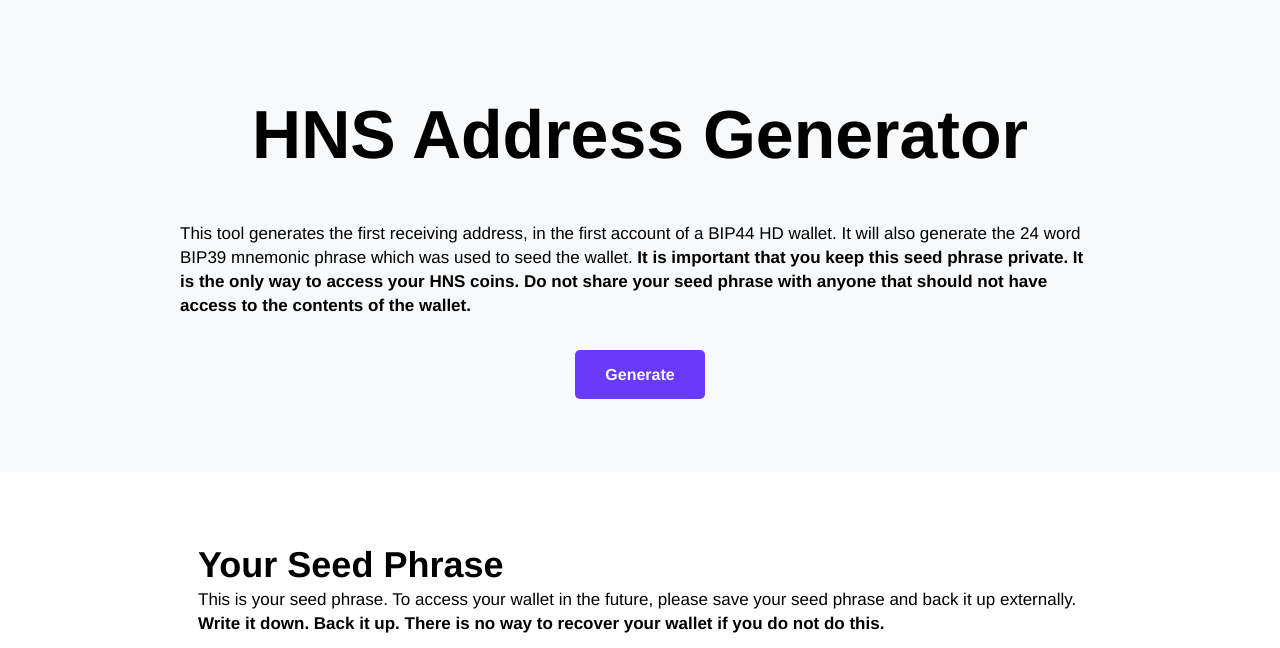
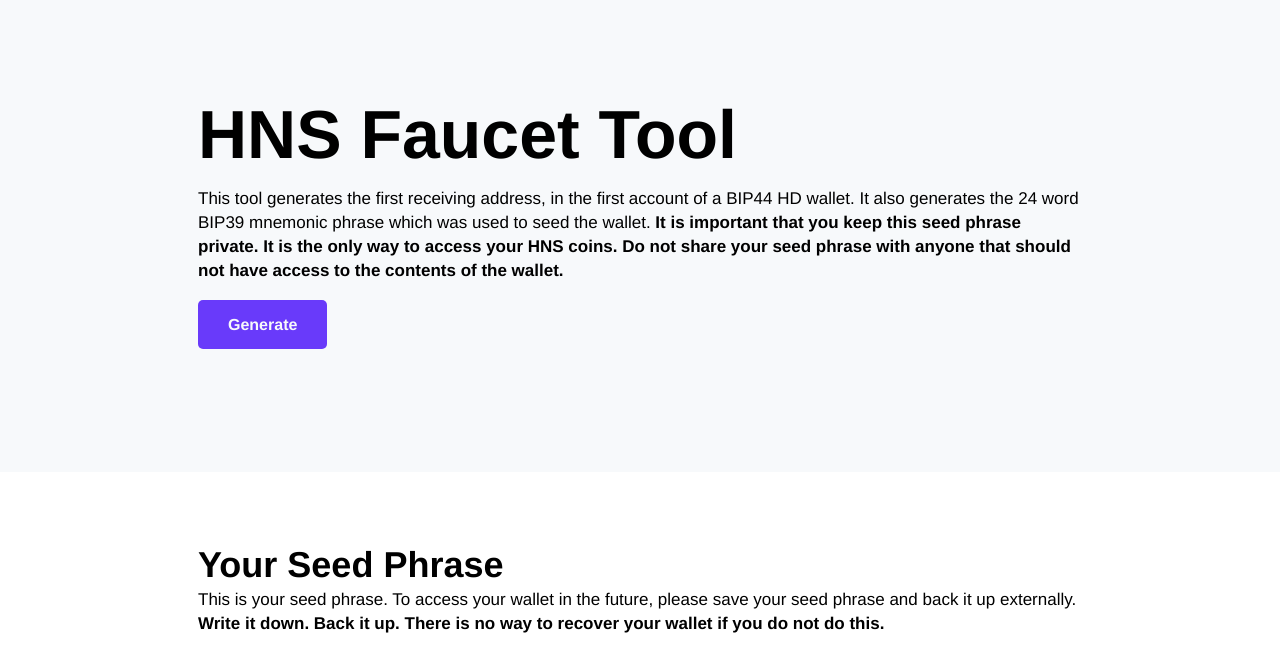
Before and after one commit to handshake-org/faucet-tool, a website: page browser/index.html in a window 1280 px wide. Shown: the part 82-730 px from the top of the page. Drawn offline with Linux system fonts and the light colour scheme.

Commit message:
account for repo name change to faucet-tool

```diff
--- a/browser/index.html
+++ b/browser/index.html
@@ -3,7 +3,7 @@
 <html lang='en'>
 <head>
 
-<title>HNS Address Generator</title>
+<title>HNS Faucet Tool</title>
 
 <meta http-equiv="X-UA-Compatible" content="IE=edge">
 <meta name="viewport" content="width=device-width, initial-scale=1.0, maximum-scale=1.0, user-scalable=no" />
@@ -31,15 +31,17 @@
 <div class="center-wrap">
 
 <div class="hero no-split">
-<h1>HNS Address Generator</h1>
+<div>
+<h1 class="center">HNS Faucet Tool</h1>
 <p>This tool generates the first receiving address, in the first account of a
-BIP44 HD wallet. It will also generate the 24 word BIP39 mnemonic phrase which
+BIP44 HD wallet. It also generates the 24 word BIP39 mnemonic phrase which
 was used to seed the wallet.&nbsp;<strong>It is important that you keep this
 seed phrase private. It is the only way to access your HNS coins. Do not share
 your seed phrase with anyone that should not have access to the contents of
 the wallet.</strong></p>
 
 <p class="button-wrap"><a id="generate" class="button">Generate</a></p>
+</div>
 </div>
 
 </div>
--- a/browser/styles.css
+++ b/browser/styles.css
@@ -78,9 +78,7 @@ h1, h2, h3, h4, h5, h6, p {
   margin-bottom: 12px; }
 
 h1 {
-  margin-bottom: 50px; }
-h1.low-margin {
-  margin-bottom: 30px; }
+  margin-bottom: 15px; }
 
 section {
   padding: 70px 0; }
```
Also changed, not shown: README.md.
